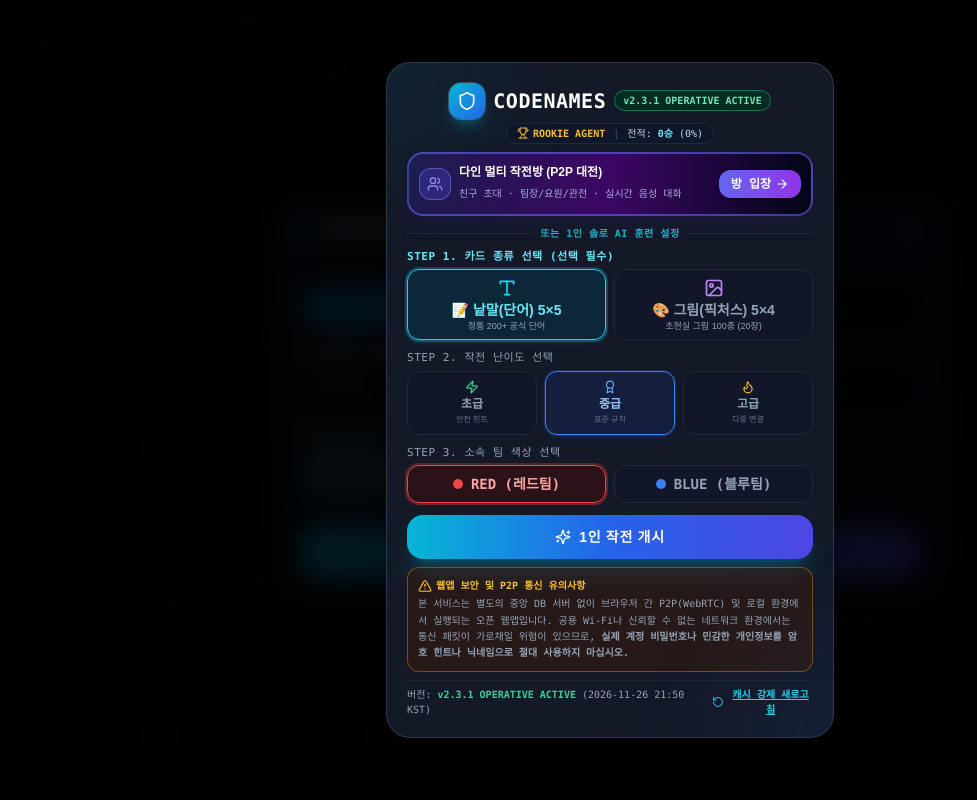
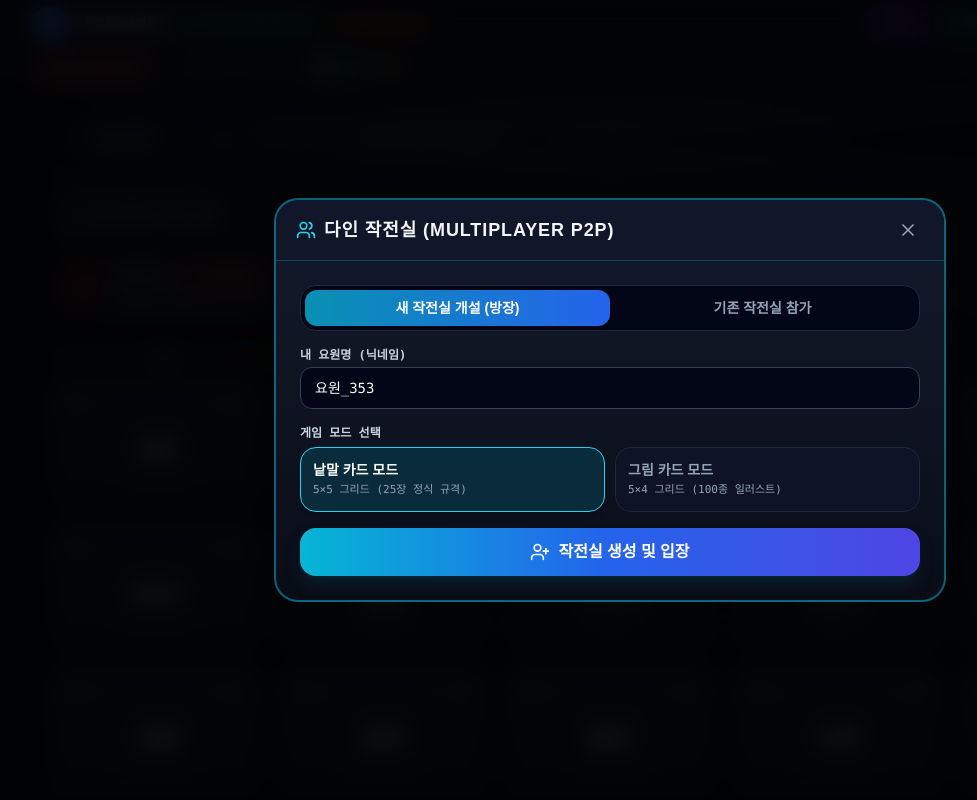
Before and after one commit to kiuza1004/codename, a React (Vite) app: page / in a window 1280 px wide. Both pictures are taken after a click on the button "방 입장". Shown: the top 800 px of the page, without its empty margins (30-1007 px from the left). Built offline with nearby package versions, Linux system fonts and the light colour scheme; the HTML template or start-up script is replaced by a standard one; a web font is replaced by a local one.

Commit message:
fix: resolve MultiplayerModal z-index overlay issue on main setup modal (v2.3.2)

```diff
--- a/src/App.tsx
+++ b/src/App.tsx
@@ -446,8 +446,8 @@ export const App: React.FC = () => {
         />
       )}
 
-      {/* 1인 싱글 설정 모달 (메인 시작 화면) */}
-      {phase === 'setup' && !isMultiplayerActive && (
+      {/* 1인 싱글 설정 모달 (메인 시작 화면 - 다인 작전실 모달이 열리면 숨김) */}
+      {phase === 'setup' && !isMultiplayerActive && !isMultiplayerModalOpen && (
         <SetupModal
           onStart={startGame}
           isShuffling={isShuffling}
--- a/src/components/ArchiveModal.tsx
+++ b/src/components/ArchiveModal.tsx
@@ -38,7 +38,7 @@ export const ArchiveModal: React.FC<ArchiveModalProps> = ({ isOpen, onClose }) =
   };
 
   return (
-    <div className="fixed inset-0 z-50 flex items-center justify-center p-3 bg-black/85 backdrop-blur-md animate-fadeIn">
+    <div className="fixed inset-0 z-[70] flex items-center justify-center p-3 bg-black/85 backdrop-blur-md animate-fadeIn">
       <div className="w-full max-w-4xl bg-gradient-to-b from-[#131a2a] via-[#0f1422] to-[#0a0d18] border-2 border-cyan-500/50 rounded-3xl shadow-2xl overflow-hidden flex flex-col max-h-[95dvh]">
         {/* 모달 헤더 */}
         <div className="flex items-center justify-between px-5 py-3.5 border-b border-cyan-500/30 bg-slate-900/60">
--- a/src/components/GameOverModal.tsx
+++ b/src/components/GameOverModal.tsx
@@ -47,7 +47,7 @@ export const GameOverModal: React.FC<GameOverModalProps> = ({
   const gradeInfo = getTacticalGrade();
 
   return (
-    <div className="fixed inset-0 z-50 flex items-center justify-center bg-black/85 backdrop-blur-md p-3 sm:p-4 overflow-y-auto animate-fadeIn">
+    <div className="fixed inset-0 z-[70] flex items-center justify-center bg-black/85 backdrop-blur-md p-3 sm:p-4 overflow-y-auto animate-fadeIn">
       <div className="w-full max-w-2xl bg-[#141b2b] border border-slate-700/80 rounded-3xl p-5 sm:p-7 shadow-2xl relative my-auto max-h-[95vh] overflow-y-auto">
         {/* 상단 결과 배너 */}
         <div className="flex flex-col items-center text-center mb-4">
--- a/src/components/MultiplayerModal.tsx
+++ b/src/components/MultiplayerModal.tsx
@@ -74,7 +74,7 @@ export const MultiplayerModal: React.FC<MultiplayerModalProps> = ({
   };
 
   return (
-    <div className="fixed inset-0 z-50 flex items-center justify-center p-3 bg-black/85 backdrop-blur-md animate-fadeIn">
+    <div className="fixed inset-0 z-[70] flex items-center justify-center p-3 bg-black/85 backdrop-blur-md animate-fadeIn">
       <div className="w-full max-w-2xl bg-gradient-to-b from-[#131a2a] via-[#0f1422] to-[#0a0d18] border-2 border-cyan-500/50 rounded-3xl shadow-2xl overflow-hidden flex flex-col max-h-[95dvh]">
         {/* 모달 헤더 */}
         <div className="flex items-center justify-between px-5 py-3.5 border-b border-cyan-500/30 bg-slate-900/60">
--- a/src/components/RuleModal.tsx
+++ b/src/components/RuleModal.tsx
@@ -7,7 +7,7 @@ interface RuleModalProps {
 
 export const RuleModal: React.FC<RuleModalProps> = ({ onClose }) => {
   return (
-    <div className="fixed inset-0 z-50 flex items-center justify-center bg-black/80 backdrop-blur-md p-4 animate-fadeIn">
+    <div className="fixed inset-0 z-[70] flex items-center justify-center bg-black/80 backdrop-blur-md p-4 animate-fadeIn">
       <div className="w-full max-w-lg bg-[#141b2b] border border-slate-700/80 rounded-3xl p-6 shadow-2xl relative max-h-[90vh] overflow-y-auto">
         {/* 닫기 버튼 */}
         <button
--- a/src/constants/version.ts
+++ b/src/constants/version.ts
@@ -1,6 +1,6 @@
-export const APP_VERSION = 'v2.3.1 OPERATIVE ACTIVE';
-export const APP_BUILD_DATE = '2026-11-26 21:50 KST';
-export const APP_CHANGELOG = 'AI 요원 타이머 리셋 방지 및 힌트 수신 후 자동 지목·턴 패스 루프 완벽 복구';
+export const APP_VERSION = 'v2.3.2 MULTIPLAYER FIX';
+export const APP_BUILD_DATE = '2026-11-26 21:55 KST';
+export const APP_CHANGELOG = '메인창 다인 멀티 작전방 모달 z-index 및 렌더링 중첩 버그 수정';
 
 const CAREER_STORAGE_KEY = 'codenames_argon_career_v2';
 
```
